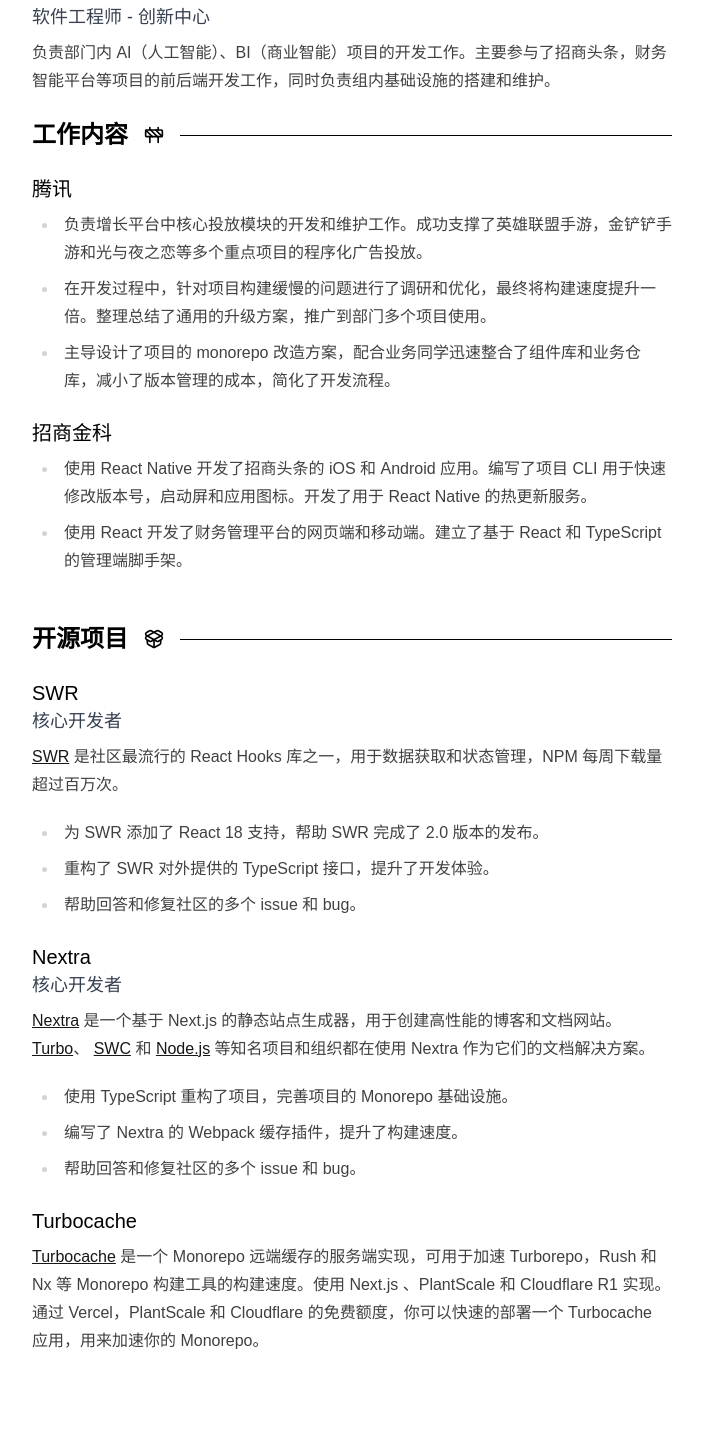
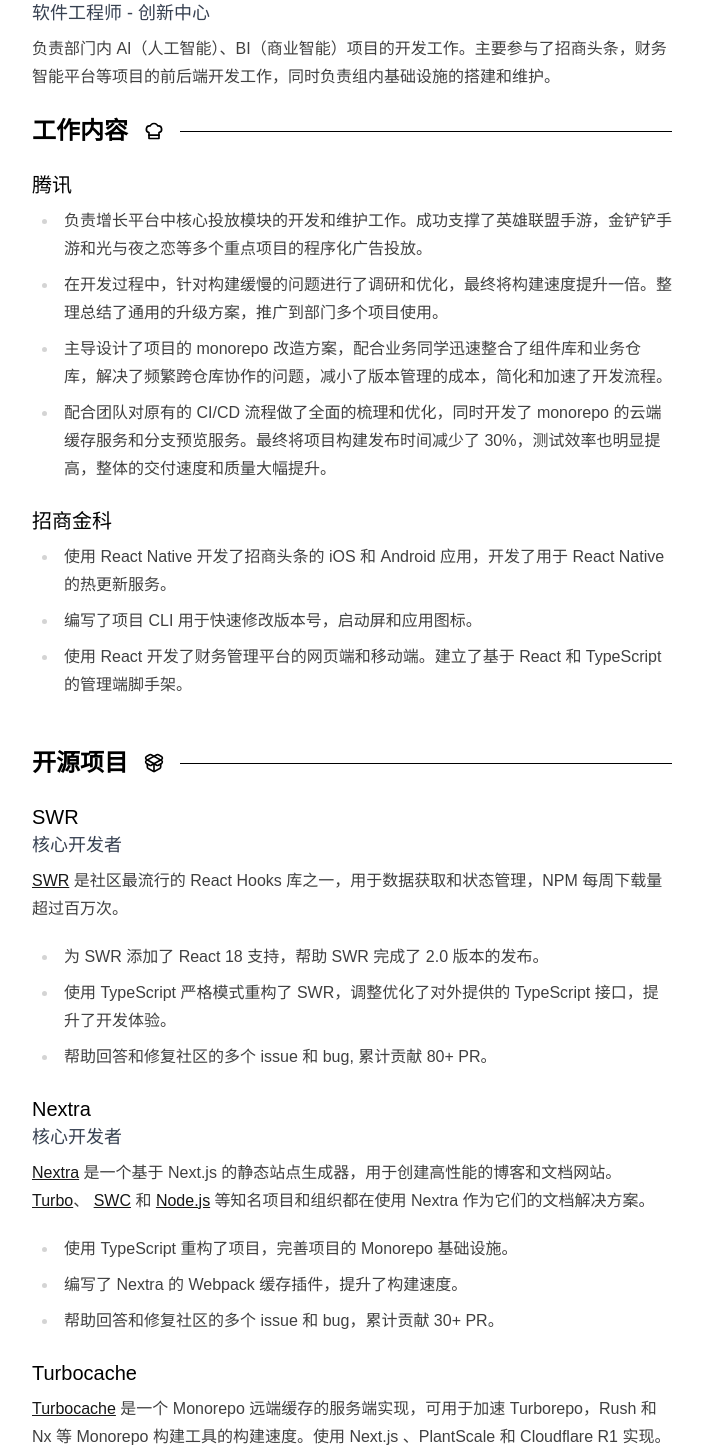
Before and after one commit to promer94/jianli, a Next.js app: page / in a window 1280 px wide. Shown: the part 665-2119 px from the top of the page, without its empty margins (288-991 px from the left). Before the commit the page ends 2068 px from the top, so only its background shows below. Built offline with nearby package versions, Linux system fonts and the light colour scheme; no server answers.

Commit message:
improve content

```diff
--- a/components/contribution.tsx
+++ b/components/contribution.tsx
@@ -1,10 +1,11 @@
-import { Construction } from 'lucide-react'
+import { ChefHat } from 'lucide-react'
+
 export const Contribution = () => {
   return (
     <div className='my-4 md:my-6'>
       <div className='flex gap-4 items-center'>
         <div className='text-xl md:text-2xl font-semibold'>工作内容</div>
-        <Construction size={20}></Construction>
+        <ChefHat size={20}></ChefHat>
         <div className='flex-1 h-[1px] bg-black'></div>
       </div>
       <div className='my-4 md:my-6'>
@@ -14,8 +15,9 @@
         <div className='my-2 prose prose-sm prose-neutral max-w-none md:prose-base'>
           <ul>
             <li>负责增长平台中核心投放模块的开发和维护工作。成功支撑了英雄联盟手游，金铲铲手游和光与夜之恋等多个重点项目的程序化广告投放。</li>
-            <li>在开发过程中，针对项目构建缓慢的问题进行了调研和优化，最终将构建速度提升一倍。整理总结了通用的升级方案，推广到部门多个项目使用。</li>
-            <li>主导设计了项目的 monorepo 改造方案，配合业务同学迅速整合了组件库和业务仓库，减小了版本管理的成本，简化了开发流程。</li>
+            <li>在开发过程中，针对构建缓慢的问题进行了调研和优化，最终将构建速度提升一倍。整理总结了通用的升级方案，推广到部门多个项目使用。</li>
+            <li>主导设计了项目的 monorepo 改造方案，配合业务同学迅速整合了组件库和业务仓库，解决了频繁跨仓库协作的问题，减小了版本管理的成本，简化和加速了开发流程。</li>
+            <li>配合团队对原有的 CI/CD 流程做了全面的梳理和优化，同时开发了 monorepo 的云端缓存服务和分支预览服务。最终将项目构建发布时间减少了 30%，测试效率也明显提高，整体的交付速度和质量大幅提升。</li>
           </ul>
         </div>
       </div>
@@ -25,7 +27,8 @@
         </div>
         <div className='my-2 prose prose-sm prose-neutral max-w-none md:prose-base'>
           <ul>
-            <li>使用 React Native 开发了招商头条的 iOS 和 Android 应用。编写了项目 CLI 用于快速修改版本号，启动屏和应用图标。开发了用于 React Native 的热更新服务。</li>
+            <li>使用 React Native 开发了招商头条的 iOS 和 Android 应用，开发了用于 React Native 的热更新服务。</li>
+            <li>编写了项目 CLI 用于快速修改版本号，启动屏和应用图标。</li>
             <li>使用 React 开发了财务管理平台的网页端和移动端。建立了基于 React 和 TypeScript 的管理端脚手架。</li>
           </ul>
         </div>
--- a/components/open-source.tsx
+++ b/components/open-source.tsx
@@ -69,8 +69,8 @@
           <a href="https://github.com/vercel/swr">SWR</a> 是社区最流行的 React Hooks 库之一，用于数据获取和状态管理，NPM 每周下载量超过百万次。
           <ul>
             <li>为 SWR 添加了 React 18 支持，帮助 SWR 完成了 2.0 版本的发布。</li>
-            <li>重构了 SWR 对外提供的 TypeScript 接口，提升了开发体验。</li>
-            <li>帮助回答和修复社区的多个 issue 和 bug。</li>
+            <li>使用 TypeScript 严格模式重构了 SWR，调整优化了对外提供的 TypeScript 接口，提升了开发体验。</li>
+            <li>帮助回答和修复社区的多个 issue 和 bug, 累计贡献 80+ PR。</li>
           </ul>
         </div>
       </div>
@@ -90,7 +90,7 @@
           <ul>
             <li>使用 TypeScript 重构了项目，完善项目的 Monorepo 基础设施。</li>
             <li>编写了 Nextra 的 Webpack 缓存插件，提升了构建速度。</li>
-            <li>帮助回答和修复社区的多个 issue 和 bug。</li>
+            <li>帮助回答和修复社区的多个 issue 和 bug，累计贡献 30+ PR。</li>
           </ul>
         </div>
       </div>
--- a/components/personal-information.tsx
+++ b/components/personal-information.tsx
@@ -5,7 +5,7 @@
   return (
     <section className='flex flex-col'>
       <h1 className='text-3xl md:text-4xl font-bold md:my-2'>许一旋</h1>
-      <div className='text-2xl md:text-2xl font-simibold md:my-2'>软件工程师</div>
+      <div className='md:text-lg text-gray-600 font-simibold md:my-2'>软件工程师</div>
       <div className='text-sm md:text-base my-4 gap:2 md:my-4 grid grid-cols-2 md:grid-cols-4 text-gray-700'>
         <a className='flex gap-2 items-center' href="mailto:yixuanxu94@outlook.com" >
           <Mail size={20} className='hidden md:block'></Mail>
```
